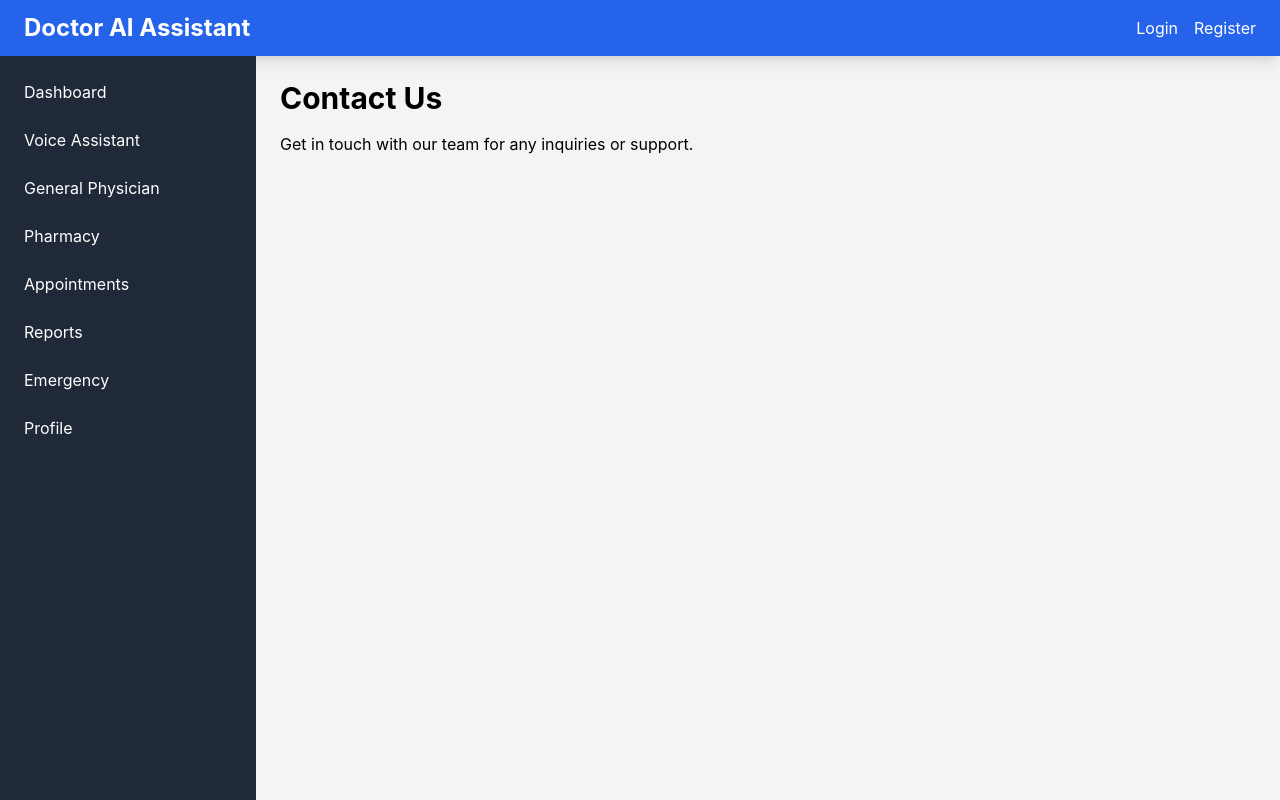
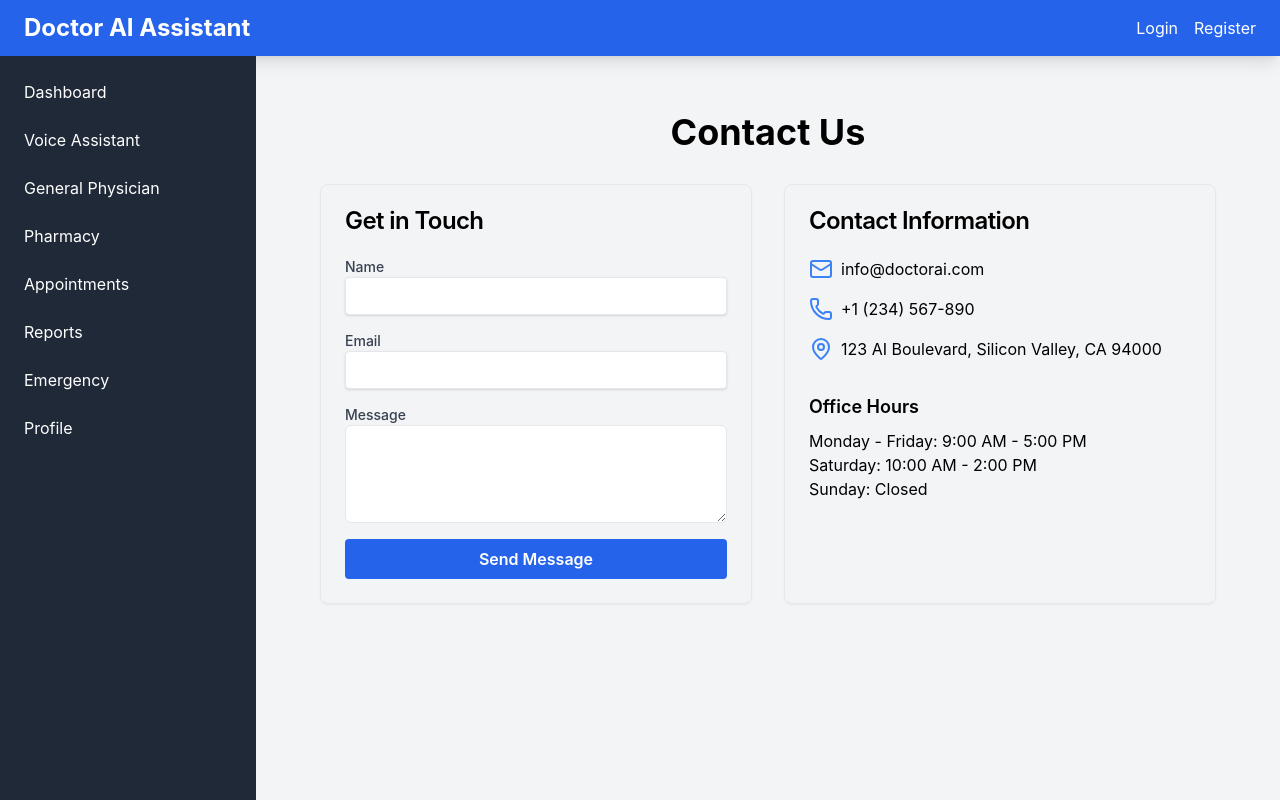
Before and after one commit to Sharadgup/Doctor-AI-world-helper, a React (Create React App) app in the folder doctor-ai-assistant/: page /Contact in a window 1280 px wide. Shown: the top 800 px of the page. Built offline with nearby package versions, Linux system fonts and the light colour scheme.

Commit message:
message inital

```diff
--- /dev/null
+++ b/doctor-ai-assistant/src/components/ui/textarea.tsx
@@ -0,0 +1,24 @@
+import * as React from "react"
+
+import { cn } from "../../lib/utils"
+
+export interface TextareaProps
+  extends React.TextareaHTMLAttributes<HTMLTextAreaElement> {}
+
+const Textarea = React.forwardRef<HTMLTextAreaElement, TextareaProps>(
+  ({ className, ...props }, ref) => {
+    return (
+      <textarea
+        className={cn(
+          "flex min-h-[80px] w-full rounded-md border border-input bg-background px-3 py-2 text-sm ring-offset-background placeholder:text-muted-foreground focus-visible:outline-none focus-visible:ring-2 focus-visible:ring-ring focus-visible:ring-offset-2 disabled:cursor-not-allowed disabled:opacity-50",
+          className
+        )}
+        ref={ref}
+        {...props}
+      />
+    )
+  }
+)
+Textarea.displayName = "Textarea"
+
+export { Textarea }
--- a/doctor-ai-assistant/src/pages/Contact.tsx
+++ b/doctor-ai-assistant/src/pages/Contact.tsx
@@ -1,10 +1,99 @@
-import React from 'react';
+import React, { useState } from 'react';
+import { Card, CardContent, CardHeader, CardTitle } from '../components/ui/card1';
+import  Button  from '../components/ui/Button';
+import  Input  from '../components/ui/Input';
+import { Textarea } from '../components/ui/textarea';
+import { Mail, Phone, MapPin } from 'lucide-react';
 
 const Contact: React.FC = () => {
+  const [name, setName] = useState('');
+  const [email, setEmail] = useState('');
+  const [message, setMessage] = useState('');
+
+  const handleSubmit = (e: React.FormEvent) => {
+    e.preventDefault();
+    // Here you would typically send the form data to your backend
+    console.log('Form submitted:', { name, email, message });
+    // Reset form fields
+    setName('');
+    setEmail('');
+    setMessage('');
+  };
+
   return (
-    <div>
-      <h1 className="text-3xl font-bold mb-4">Contact Us</h1>
-      <p>Get in touch with our team for any inquiries or support.</p>
+    <div className="container mx-auto px-4 py-8">
+      <h1 className="text-4xl font-bold mb-8 text-center">Contact Us</h1>
+      <div className="max-w-4xl mx-auto">
+        <div className="grid grid-cols-1 md:grid-cols-2 gap-8">
+          <Card>
+            <CardHeader>
+              <CardTitle>Get in Touch</CardTitle>
+            </CardHeader>
+            <CardContent>
+              <form onSubmit={handleSubmit} className="space-y-4">
+                <div>
+                  <label htmlFor="name" className="block text-sm font-medium text-gray-700">Name</label>
+                  <Input
+                    type="text"
+                    id="name"
+                    value={name}
+                    onChange={(e) => setName(e.target.value)}
+                    required
+                  />
+                </div>
+                <div>
+                  <label htmlFor="email" className="block text-sm font-medium text-gray-700">Email</label>
+                  <Input
+                    type="email"
+                    id="email"
+                    value={email}
+                    onChange={(e) => setEmail(e.target.value)}
+                    required
+                  />
+                </div>
+                <div>
+                  <label htmlFor="message" className="block text-sm font-medium text-gray-700">Message</label>
+                  <Textarea
+                    id="message"
+                    rows={4}
+                    value={message}
+                    onChange={(e) => setMessage(e.target.value)}
+                    required
+                  />
+                </div>
+                <Button type="submit" className="w-full">Send Message</Button>
+              </form>
+            </CardContent>
+          </Card>
+          <Card>
+            <CardHeader>
+              <CardTitle>Contact Information</CardTitle>
+            </CardHeader>
+            <CardContent>
+              <div className="space-y-4">
+                <div className="flex items-center">
+                  <Mail className="mr-2 text-blue-500" />
+                  <p>info@doctorai.com</p>
+                </div>
+                <div className="flex items-center">
+                  <Phone className="mr-2 text-blue-500" />
+                  <p>+1 (234) 567-890</p>
+                </div>
+                <div className="flex items-center">
+                  <MapPin className="mr-2 text-blue-500" />
+                  <p>123 AI Boulevard, Silicon Valley, CA 94000</p>
+                </div>
+              </div>
+              <div className="mt-8">
+                <h3 className="text-lg font-semibold mb-2">Office Hours</h3>
+                <p>Monday - Friday: 9:00 AM - 5:00 PM</p>
+                <p>Saturday: 10:00 AM - 2:00 PM</p>
+                <p>Sunday: Closed</p>
+              </div>
+            </CardContent>
+          </Card>
+        </div>
+      </div>
     </div>
   );
 };
```
